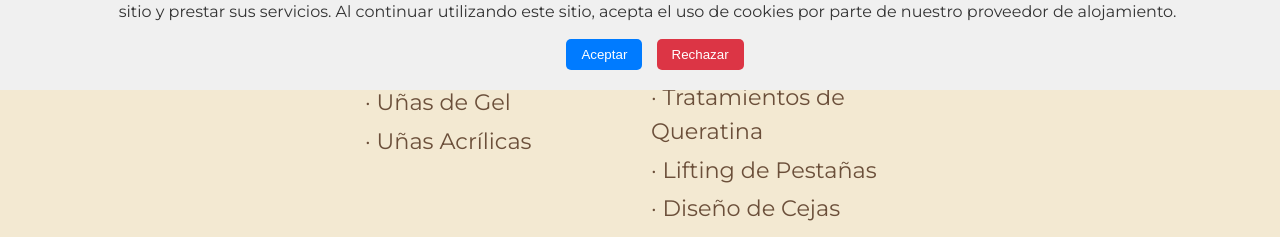
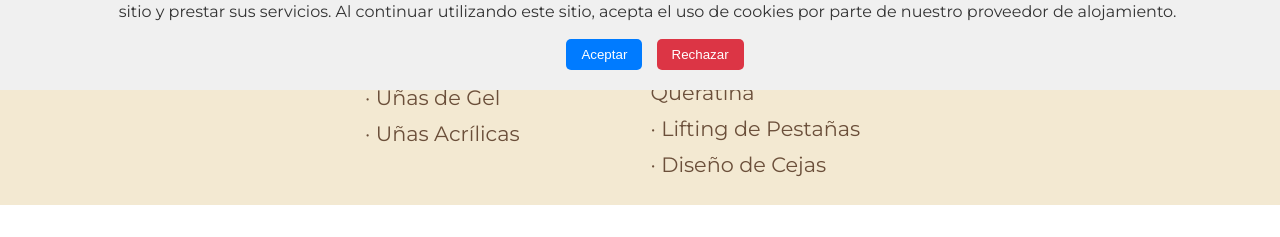
Before and after one commit to ESPWeb/MariaOsuna, a plain HTML site: page index.html in a window 1280 px wide. Shown: the part 710-947 px from the top of the page. Drawn offline with Linux system fonts and the light colour scheme.

Commit message:
Update index.html
adjust service font size

```diff
--- a/index.html
+++ b/index.html
@@ -87,7 +87,7 @@
             list-style-position: inside; list-style-type: '· ';
             padding: 0; margin: 0 auto; max-width: 550px; text-align: left;
             color: var(--chocolate-brown);
-            font-size: 1.4em;
+            font-size: 1.3em;
         }
         .services-list li { margin-bottom: 5px; }
 
```
